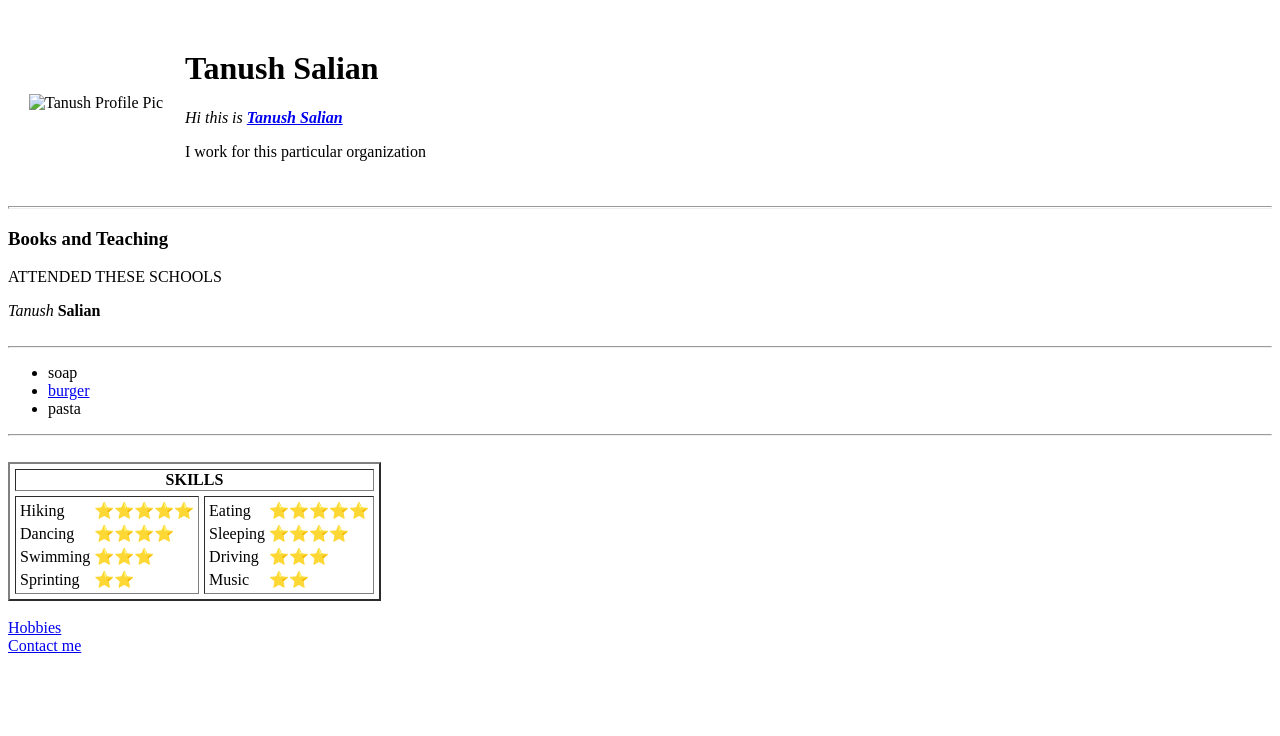
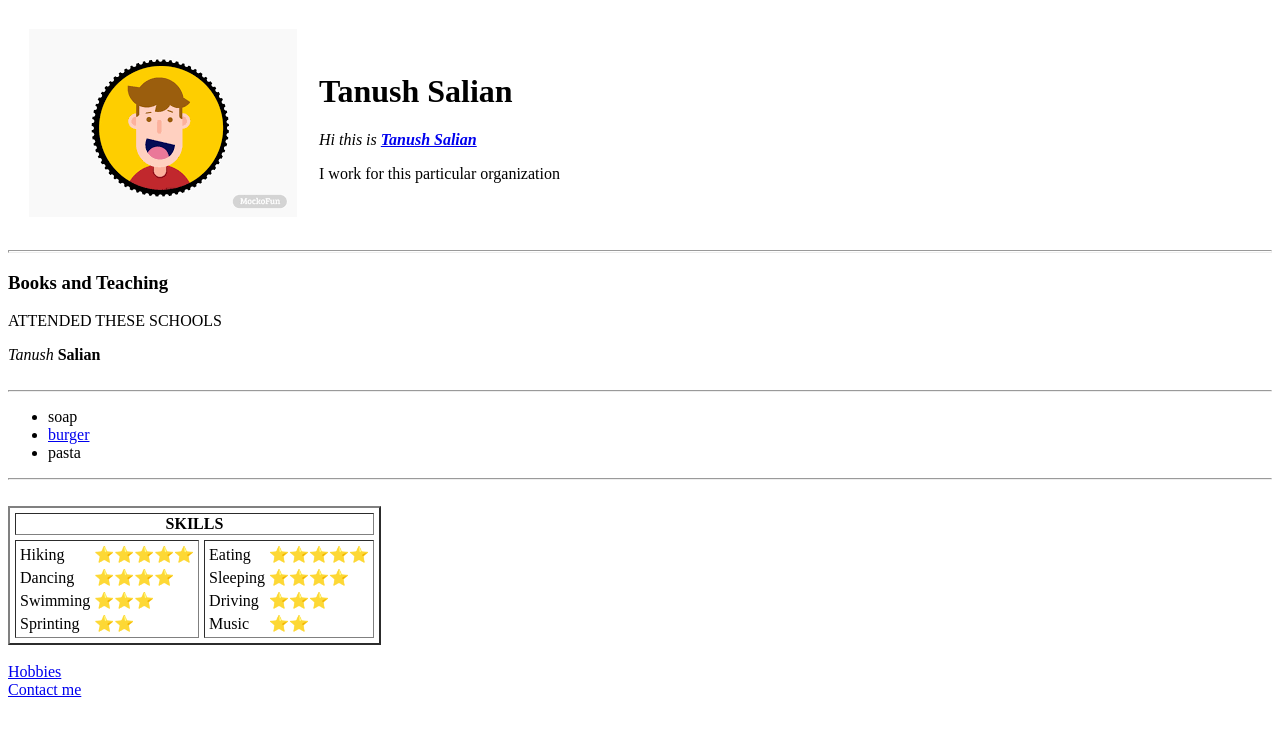
Before and after one commit to tanush1852/cv, a plain HTML site: page index.html in a window 1280 px wide. Drawn offline with Linux system fonts and the light colour scheme.

Commit message:
Update index.html

```diff
--- a/index.html
+++ b/index.html
@@ -6,7 +6,7 @@
    </head>
    <body>
     <table cellspacing="20">
-    <td><img src="images/download.png" alt="Tanush Profile Pic"></td>
+    <td><img src="cv/download.png" alt="Tanush Profile Pic"></td>
     <td><h1>Tanush Salian</h1>
     <p><em>Hi this is <strong><a href="https://www.youtube.com/">Tanush Salian</a></strong></em></p>
     <p>I work for this particular organization</p></td>
```
